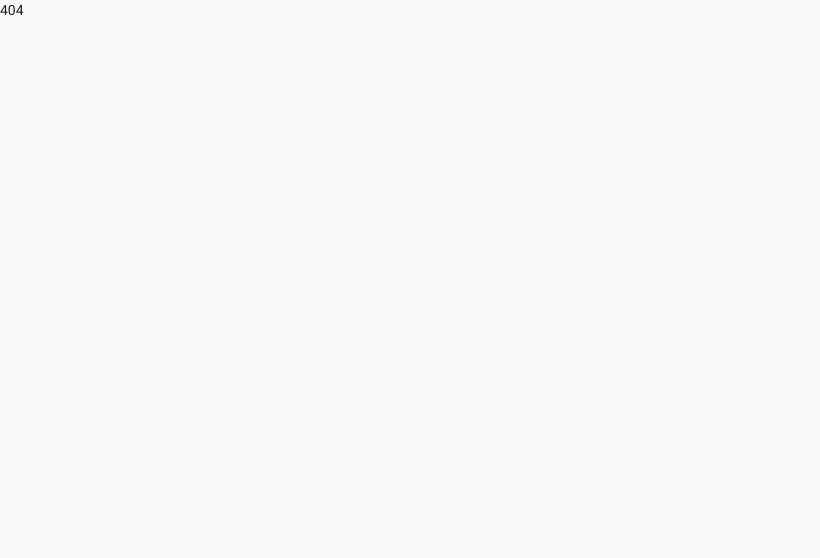
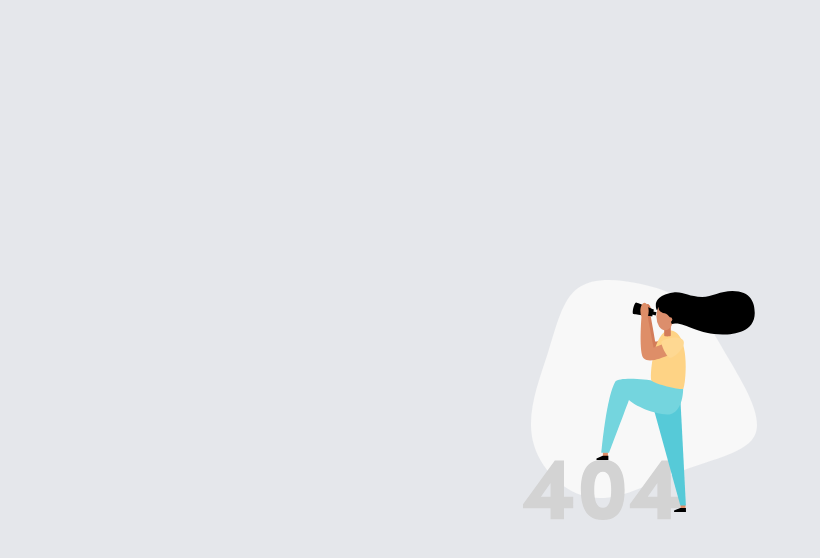
Before and after one commit to analyticsbird/admin, a React (Create React App) app: page /404 in a window 1280 px wide. Shown: the top 558 px of the page, without its empty margins (0-820 px from the left). Built offline with nearby package versions, Linux system fonts and the light colour scheme.

Commit message:
added 404 page

```diff
--- a/src/routes/index.tsx
+++ b/src/routes/index.tsx
@@ -6,6 +6,7 @@ import {
 import Loader from "components/Loader";
 import MainLayout from "components/MainLayout";
 import { CssBaseline } from "@mui/material";
+import NotFound from "views/NotFound";
 
 const Home = React.lazy(() => import("views/Home"));
 const Auth = React.lazy(() => import("views/Auth"));
@@ -19,7 +20,7 @@ const Routing: React.FC = () => (
           <Switch>
             <Route component={Home} exact path="/" />
             <Route component={Auth} path="/auth" />
-            <Route component={() => <div>404</div>} path="/404" />
+            <Route component={NotFound} path="/404" />
             <Route component={() => <Redirect to="/404" />} path="*" />
           </Switch>
         </React.Suspense>
--- /dev/null
+++ b/src/views/NotFound/NotFound.tsx
@@ -0,0 +1,13 @@
+import React from "react";
+
+import { CssBaseline } from "@mui/material";
+import notFound from "images/404.svg";
+
+const NotFound:React.FC = () => (
+  <div className="flex items-center justify-center h-screen bg-gray-200">
+    <CssBaseline />
+    <img alt="not found" className="max-h-96 h-full" src={notFound} />
+  </div>
+);
+
+export default NotFound;
--- /dev/null
+++ b/src/views/NotFound/index.ts
@@ -0,0 +1,3 @@
+import NotFound from "./NotFound";
+
+export default NotFound;
```
Also changed, not shown: src/images/404.svg (added).
